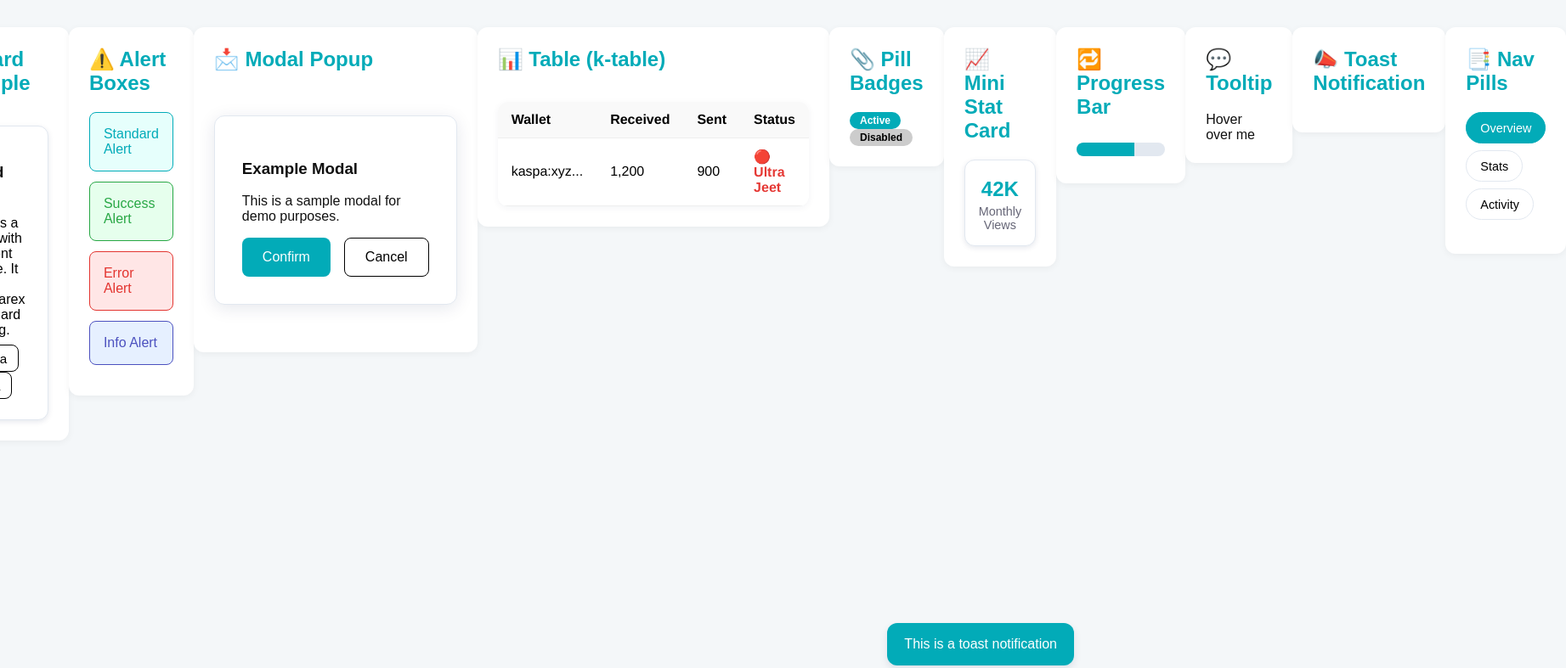
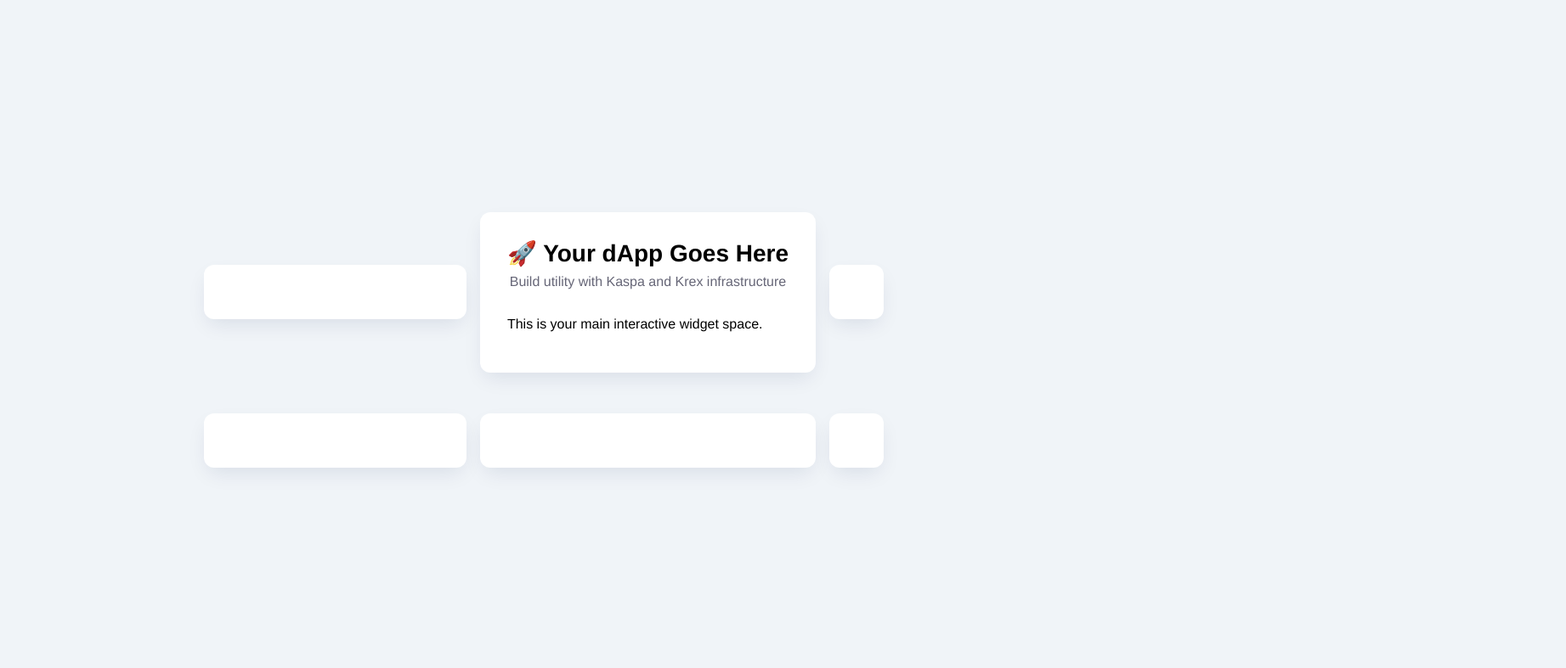
Before and after one commit to Kasparex/kasparex-global, a website: page dapp-template.html in a window 1280 px wide. Shown: the top 787 px of the page at 85% size, 1843 px wide, since content can reach past the window. Drawn offline with Linux system fonts and the light colour scheme.

Commit message:
Update dapp-template.html

```diff
--- a/dapp-template.html
+++ b/dapp-template.html
@@ -1,142 +1,108 @@
-
 <!DOCTYPE html>
 <html lang="en">
 <head>
   <meta charset="UTF-8" />
-  <title>🎨 Kasparex UI Showcase</title>
-  <link rel="stylesheet" href="kasparex-style.css" />
+  <meta name="viewport" content="width=device-width, initial-scale=1.0"/>
+  <title>Kasparex Clean dApp Layout</title>
+  <title>Kasparex dApp Layout</title>
+  <link rel="stylesheet" href="kasparex-style.css">
   <style>
     body {
-      font-family: 'Madefor', sans-serif;
-      background: #f4f7f9;
+      display: flex;
+      flex-direction: column;
+      align-items: center;
       padding: 2rem;
-      color: #111;
+      background-color: var(--background-color);
+      color: var(--text-color);
     }
-    section {
-      background: #fff;
-      padding: 1.5rem;
-      border-radius: 12px;
+
+    .kasparex-panel,
+    .kasparex-widget-container {
+      max-width: 800px;
+      width: 100%;
       margin-bottom: 2rem;
-      box-shadow: 0 2px 8px rgba(0, 0, 0, 0.05);
+      background: var(--widget-background);
+      border-radius: var(--border-radius);
+      padding: 2rem;
+      box-shadow: 0 10px 25px -5px var(--shadow-color);
+      box-sizing: border-box;
     }
-    h2 {
-      margin-top: 0;
-      color: #02ABB8;
+
+    .top-controls {
+      display: flex;
+      justify-content: space-between;
+      display: grid;
+      grid-template-columns: 1fr auto auto;
+      width: 100%;
+      max-width: 800px;
+      margin-bottom: 1rem;
+      margin-bottom: 2rem;
+      gap: 1rem;
+      align-items: center;
     }
-    .section-title {
+
+    select, textarea {
+    .panel-group {
       display: flex;
-      align-items: center;
-      gap: 0.5rem;
+      flex-direction: column;
+      width: 100%;
+      font-size: 1rem;
+      padding: 0.75rem;
+      border-radius: 8px;
+      border: 1px solid var(--border-color);
+    }
+
+    button {
+      margin-top: 1rem;
+      max-width: 800px;
     }
   </style>
 </head>
 <body>
 
-  <h1>🎨 Kasparex UI Components</h1>
+  <!-- Theme + Wallet Row -->
+  <div class="top-controls">
+  <!-- Top Controls with 3 columns: Token Selector, Theme, Wallet -->
+  <div class="kasparex-panel top-controls">
+    <div id="token-selector-container"></div>
+    <div id="theme-container"></div>
+    <div id="wallet-container"></div>
+  </div>
 
-  <section>
-    <div class="section-title"><h2>🔘 Buttons</h2></div>
-    <button>Primary Button</button>
-    <button class="btn-outline">Outline Button</button>
-  </section>
+  <!-- Main dApp Panel -->
+  <div class="kasparex-widget-container">
+    <div class="widget-header">
+      <h1>🚀 Your dApp Goes Here</h1>
+      <p>Build utility with Kaspa and Krex infrastructure</p>
+    </div>
+    <p>This is your main interactive widget space.</p>
+  </div>
 
-  <section>
-    <div class="section-title"><h2>🏷️ Tags / Filters</h2></div>
-    <span class="tag">Tag</span>
-    <span class="tag tag-primary">Primary Tag</span>
-  </section>
+  <!-- Token Selector -->
+  <div class="kasparex-panel" id="token-selector-container"></div>
+  <!-- dApp Guide Panel -->
+  <div class="kasparex-panel" id="guide-container"></div>
 
-  <section>
-    <div class="section-title"><h2>🧾 Card Example</h2></div>
-    <div class="card">
-      <h3>Card Title</h3>
-      <p>This is a card with content inside. It uses Kasparex standard styling.</p>
-      <span class="tag">Alpha</span>
-      <span class="tag">Beta</span>
-    </div>
-  </section>
+  <!-- Embed Panel -->
+  <div class="kasparex-panel" id="embed-container"></div>
 
-  <section>
-    <div class="section-title"><h2>⚠️ Alert Boxes</h2></div>
-    <div class="alert">Standard Alert</div>
-    <div class="alert alert-success">Success Alert</div>
-    <div class="alert alert-error">Error Alert</div>
-    <div class="alert alert-info">Info Alert</div>
-  </section>
+  <!-- Guide Panel -->
+  <div class="kasparex-panel" id="guide-container"></div>
 
-  <section>
-    <div class="section-title"><h2>📩 Modal Popup</h2></div>
-    <div class="modal">
-      <h3>Example Modal</h3>
-      <p>This is a sample modal for demo purposes.</p>
-      <div class="flex gap-2">
-        <button>Confirm</button>
-        <button class="btn-outline">Cancel</button>
-      </div>
-    </div>
-  </section>
+  <script type="module">
+    import {
+      initThemeSwitcher,
+      initWallet,
+      initTokenSelector,
+      initEmbed,
+      initGuide
+    } from './kasparex-modules.js';
 
-  <section>
-    <div class="section-title"><h2>📊 Table (k-table)</h2></div>
-    <table class="k-table">
-      <thead>
-        <tr>
-          <th>Wallet</th>
-          <th>Received</th>
-          <th>Sent</th>
-          <th>Status</th>
-        </tr>
-      </thead>
-      <tbody>
-        <tr>
-          <td>kaspa:xyz...</td>
-          <td>1,200</td>
-          <td>900</td>
-          <td class="status-ultra-jeet">🔴 Ultra Jeet</td>
-        </tr>
-      </tbody>
-    </table>
-  </section>
-
-  <section>
-    <div class="section-title"><h2>📎 Pill Badges</h2></div>
-    <span class="pill-badge">Active</span>
-    <span class="pill-badge gray">Disabled</span>
-  </section>
-
-  <section>
-    <div class="section-title"><h2>📈 Mini Stat Card</h2></div>
-    <div class="stat-card">
-      <h3>42K</h3>
-      <span>Monthly Views</span>
-    </div>
-  </section>
-
-  <section>
-    <div class="section-title"><h2>🔁 Progress Bar</h2></div>
-    <div class="progress-bar">
-      <div class="progress-bar-fill" style="width: 65%;"></div>
-    </div>
-  </section>
-
-  <section>
-    <div class="section-title"><h2>💬 Tooltip</h2></div>
-    <span class="tooltip" data-tooltip="I’m a tooltip!">Hover over me</span>
-  </section>
-
-  <section>
-    <div class="section-title"><h2>📣 Toast Notification</h2></div>
-    <div class="toast">This is a toast notification</div>
-  </section>
-
-  <section>
-    <div class="section-title"><h2>📑 Nav Pills</h2></div>
-    <div class="nav-pills">
-      <div class="nav-pill active">Overview</div>
-      <div class="nav-pill">Stats</div>
-      <div class="nav-pill">Activity</div>
-    </div>
-  </section>
-
+    initThemeSwitcher("theme-container");
+    initWallet("wallet-container");
+    initTokenSelector("token-selector-container");
+    initEmbed("embed-container");
+    initGuide("guide-container");
+  </script>
 </body>
 </html>
```
